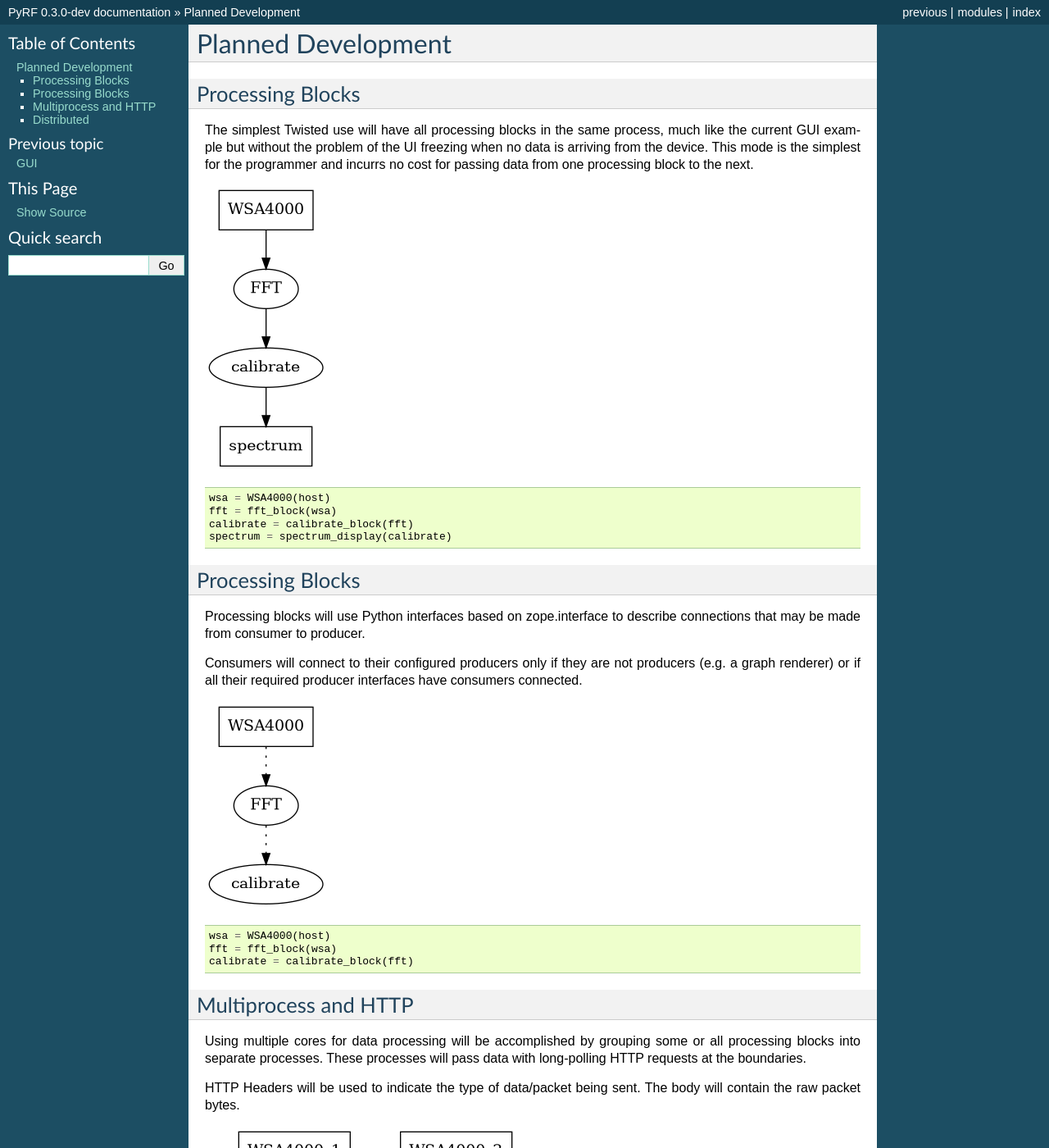
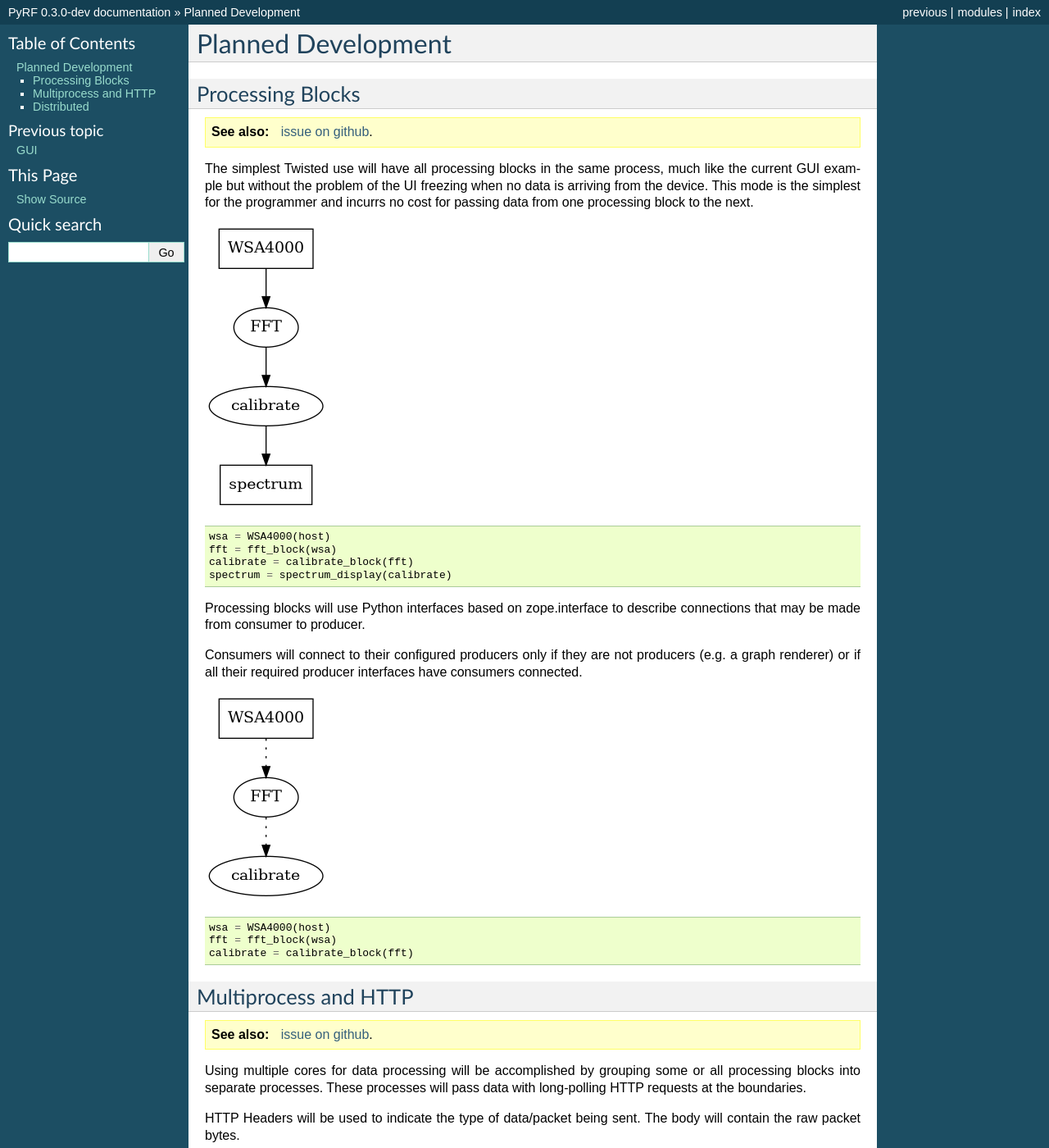
Before and after one commit to pyrf/pyrf, a Sphinx documentation site: the page built from docs/plans.rst, in a window 1280 px wide and 1400 px high. Shown: the whole window at 82% size. Built offline with Sphinx 7.4.7, drawn with Linux system fonts in a browser that asks for light colours; some of the changed text lies outside the part shown.

Commit message:
planned features: add links to github issues

```diff
--- a/docs/plans.rst
+++ b/docs/plans.rst
@@ -5,6 +5,7 @@ Planned Development
 Processing Blocks
 -----------------
 
+.. seealso:: `issue on github <https://github.com/pyrf/pyrf/issues/4>`_.
 
 The simplest Twisted use will have all processing blocks in the same
 process, much like the current GUI example but without the problem
@@ -31,9 +32,6 @@ from one processing block to the next.
    spectrum = spectrum_display(calibrate)
 
 
-Processing Blocks
------------------
-
 Processing blocks will use Python interfaces based on zope.interface
 to describe connections that may be made from consumer to producer.
 
@@ -58,6 +56,8 @@ producer interfaces have consumers connected.
 
 Multiprocess and HTTP
 ---------------------
+
+.. seealso:: `issue on github <https://github.com/pyrf/pyrf/issues/5>`_.
 
 Using multiple cores for data processing will be accomplished by
 grouping some or all processing blocks into separate processes. These
@@ -104,6 +104,8 @@ sent.  The body will contain the raw packet bytes.
 Distributed
 -----------
 
+.. seealso:: `issue on github <https://github.com/pyrf/pyrf/issues/6>`_.
+
 HTTP servers work across different machines without modification.
 Setting up a distributed processing chain across separate machines
 will be possible to set up, but will require some more manual
```
